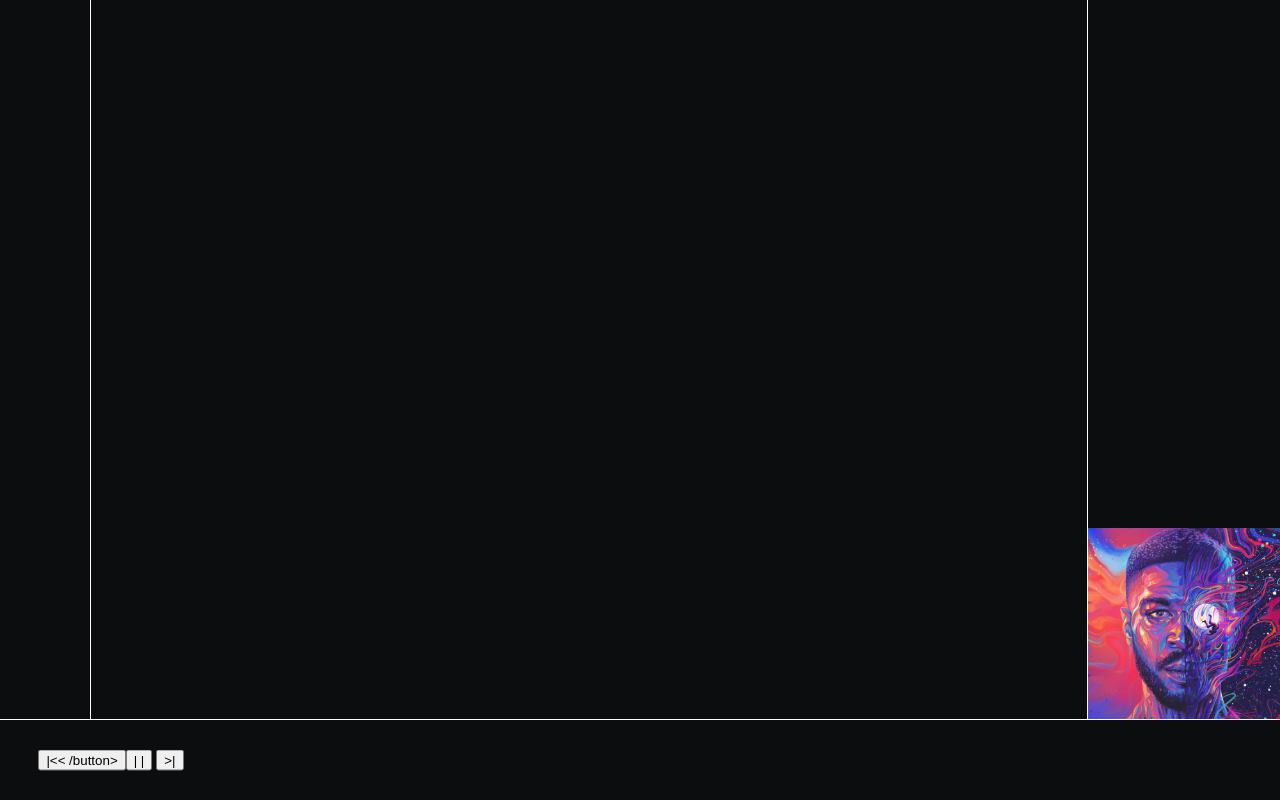
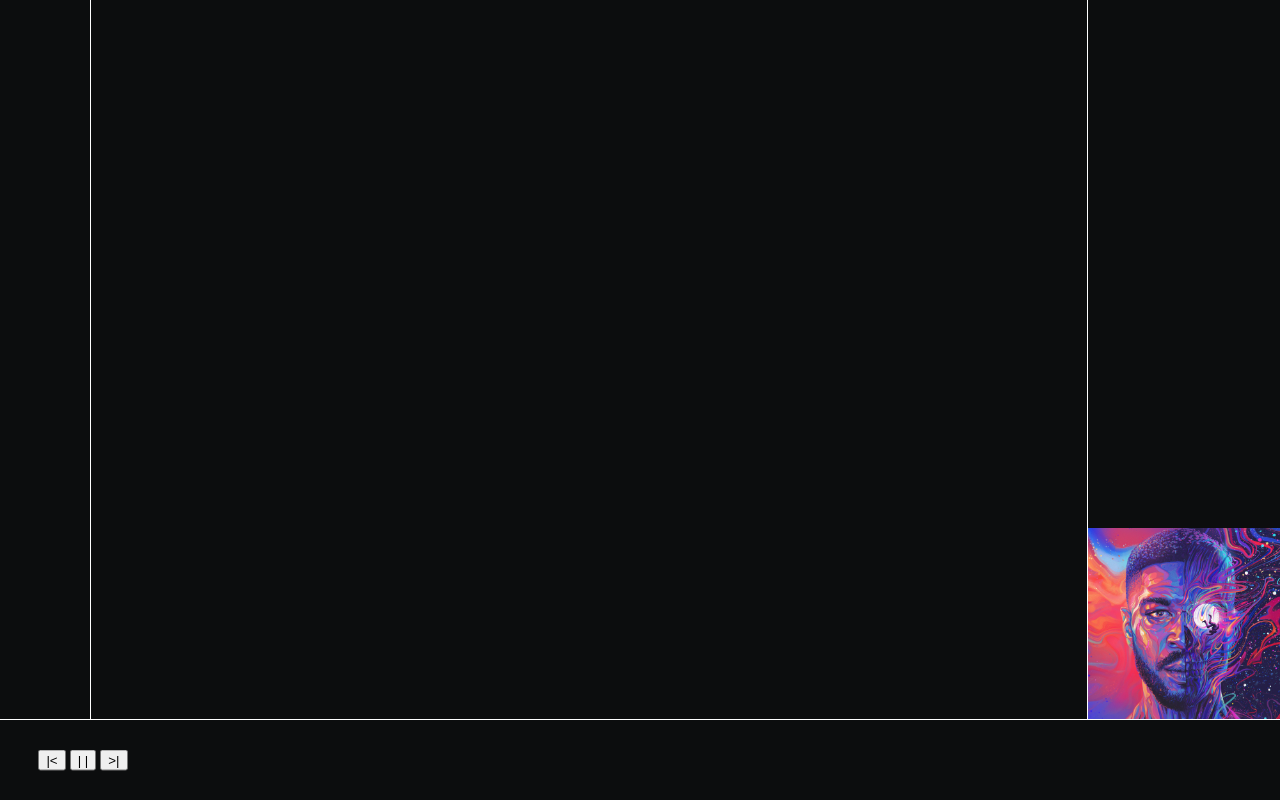
Before and after one commit to SrNightmare09/jazzman-music-player, a website: page src/index.html in a window 1280 px wide. Drawn offline with Linux system fonts and the light colour scheme.

Commit message:
style: add left arrow entity code

```diff
--- a/src/index.html
+++ b/src/index.html
@@ -29,7 +29,7 @@
 		<div id="playback-panel">
 
 			<div id="playback-buttons">
-				<button>|<< /button>
+				<button>|&lt;</button>
 						<button>| |</button>
 						<button>>|</button>
 			</div>
```
